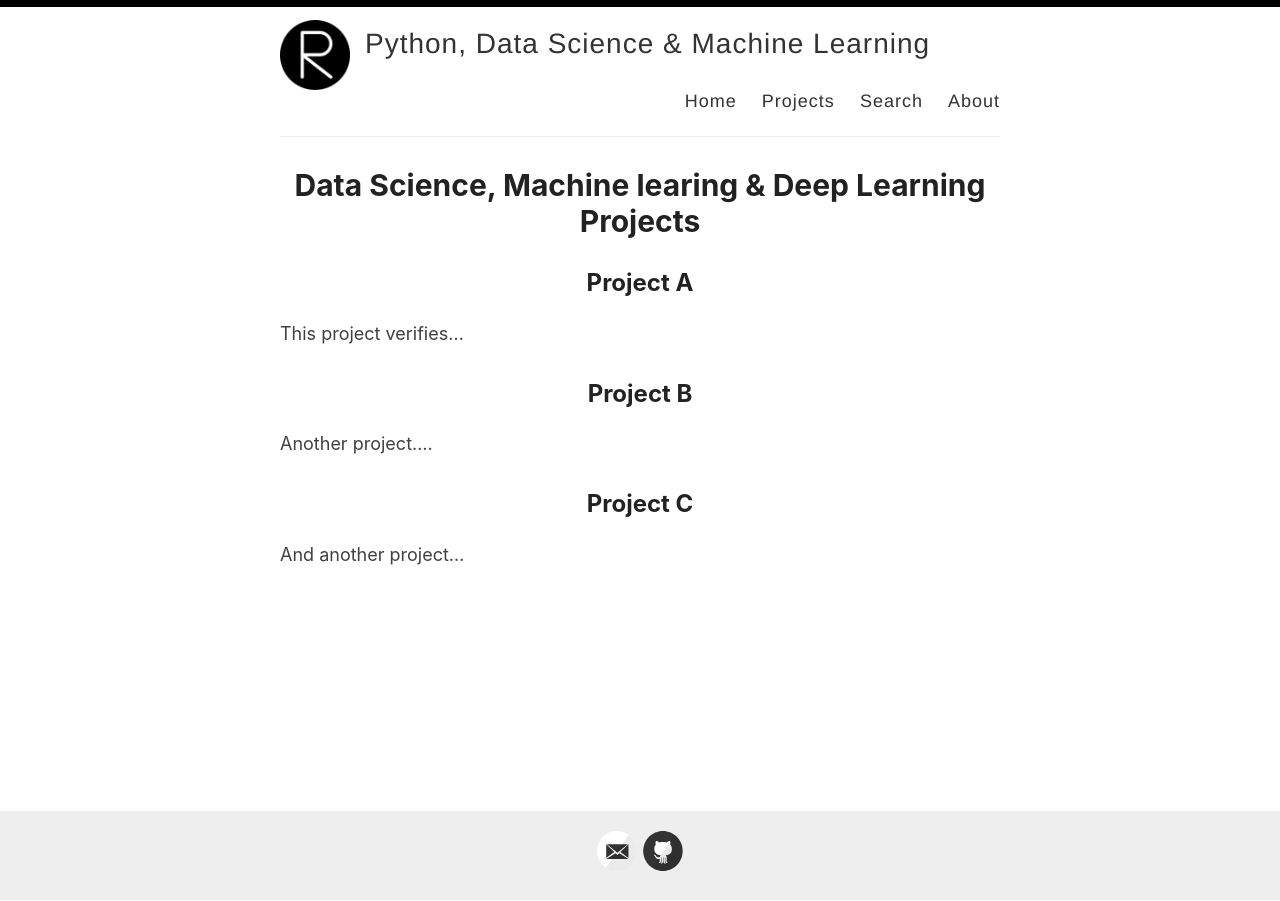
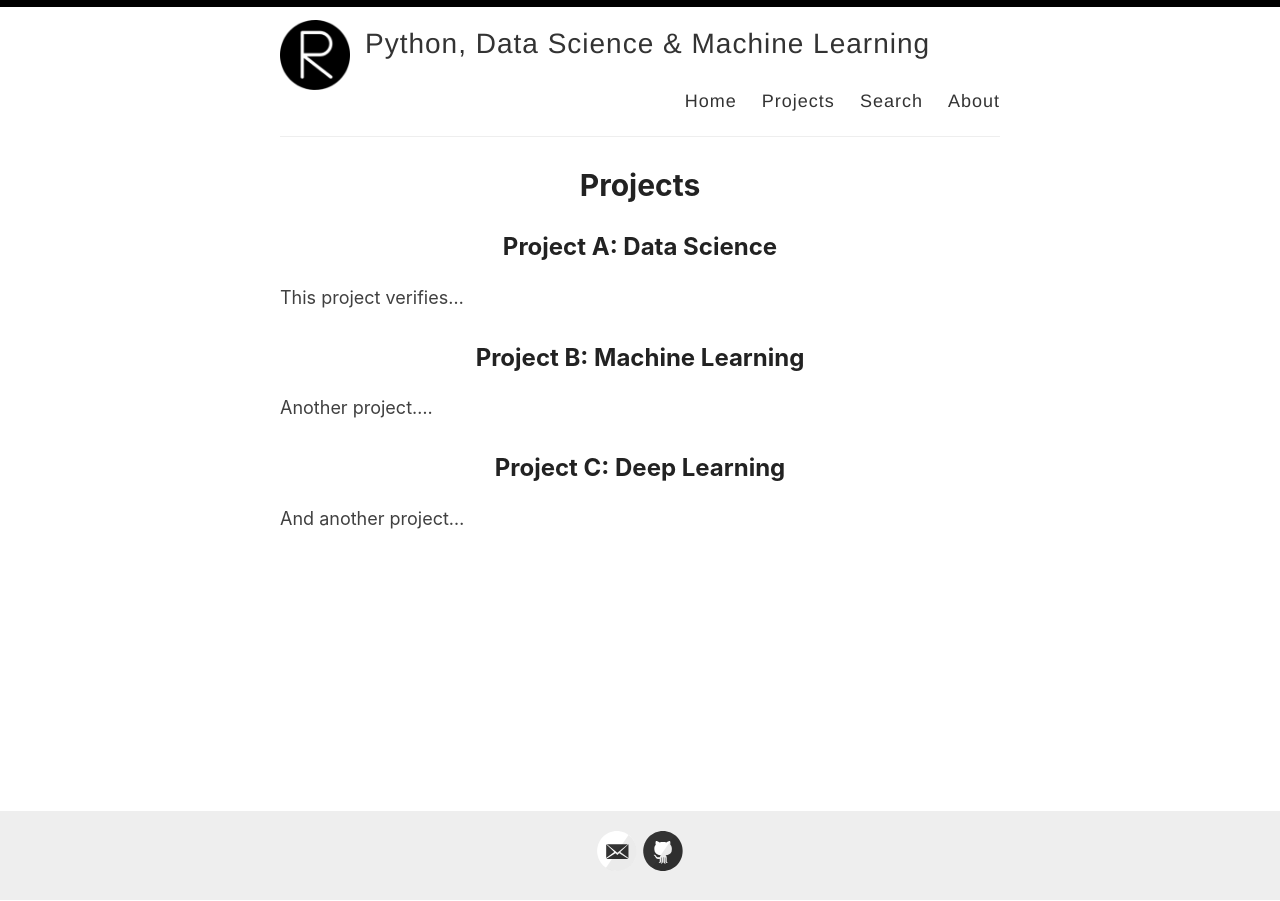
Before and after one commit to mkoundo/mkoundo.github.io, a Jekyll site: the page built from _pages/projects.md, in a window 1280 px wide. Built offline with Jekyll 4.4.1, drawn with Linux system fonts in a browser that asks for light colours.

Commit message:
first commit

```diff
--- a/_pages/projects.md
+++ b/_pages/projects.md
@@ -1,14 +1,14 @@
 ---
 layout: page
-title: Data Science, Machine learing & Deep Learning Projects
+title: Projects
 permalink: /projects/
 ---
 
-## Project A
+## Project A: Data Science
 This project verifies...
 
-## Project B
+## Project B: Machine Learning
 Another project....
 
-## Project C
+## Project C: Deep Learning
 And another project...
```
